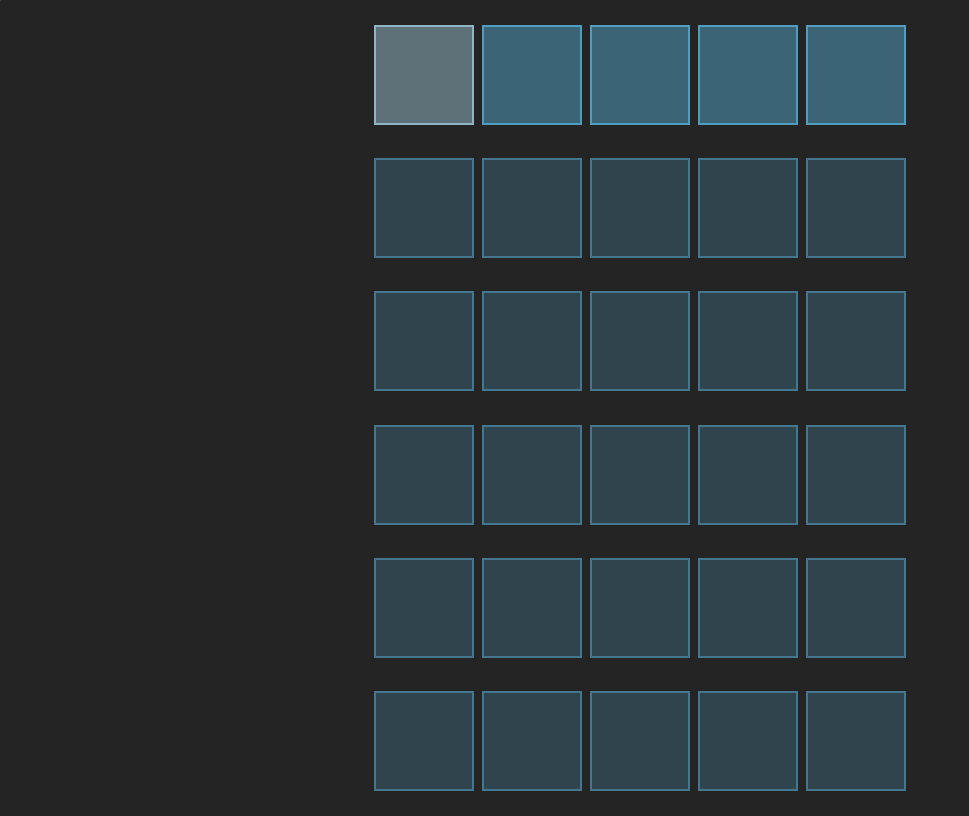
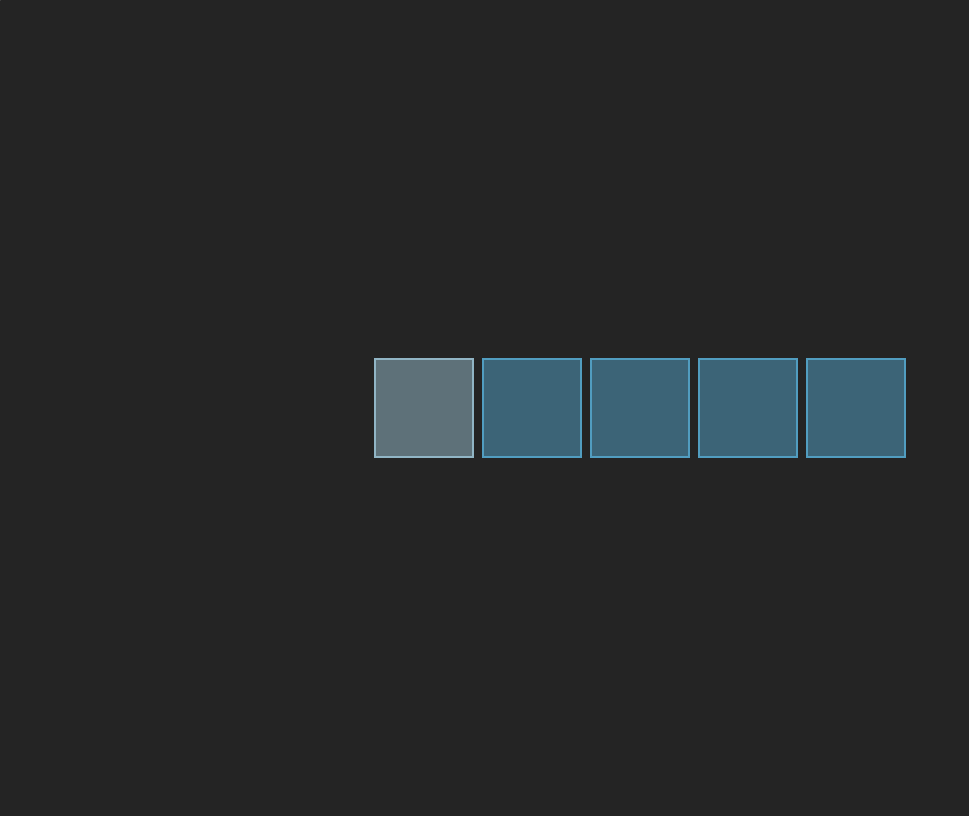
Before and after one commit to jhnns/woerdl, a Vue app: page / in a window 1280 px wide. Shown: the whole page, without its empty margins (0-969 px from the left). Built offline with nearby package versions, Linux system fonts and the light colour scheme.

Commit message:
First working state

```diff
--- a/src/App.vue
+++ b/src/App.vue
@@ -8,11 +8,4 @@ import Words from "./components/Words.vue";
   </main>
 </template>
 
-<style scoped>
-.app {
-  display: grid;
-  justify-content: center;
-  align-items: center;
-  height: 100vh;
-}
-</style>
+<style scoped></style>
--- a/src/components/Words.vue
+++ b/src/components/Words.vue
@@ -1,26 +1,24 @@
 <script setup lang="ts">
-import { computed, reactive, ref } from "vue";
+import { computed, onMounted, reactive } from "vue";
 import Word from "./Word.vue";
 import { ValidationState } from "../game.js";
 import { solvedWords, wantedWord } from "../lib/words.js";
 
 type WordRow = {
-  index: number;
   word: string;
   validationStates?: Array<ValidationState>;
 };
 
-const wordRows = reactive(
-  Array.from(
-    { length: 6 },
-    (_, index): WordRow => ({
-      index,
+const wordRows = reactive<Array<WordRow>>([]);
+const addWord = () => {
+  wordRows.push({
     word: "",
-      validationStates: undefined,
-    })
-  )
-);
-const currentIndex = ref(0);
+  });
+};
+onMounted(() => {
+  addWord();
+});
+
 const validateWordRow = ({ word }: WordRow) => {
   const validationStates = word.split("").map((character, index) => {
     const wantedCharacter = wantedWord.value.charAt(index);
@@ -34,10 +32,11 @@ const validateWordRow = ({ word }: WordRow) => {
 
   return validationStates;
 };
-const currentWordRow = computed(() => wordRows[currentIndex.value]);
 const isFinished = computed(() => {
+  const lastWordRow = wordRows.at(-1);
+
   return (
-    currentWordRow.value.validationStates?.every(
+    lastWordRow?.validationStates?.every(
       (validationState) =>
         validationState === ValidationState.PositionAndCharacterCorrect
     ) === true
@@ -50,20 +49,32 @@ const handleSubmit = (wordRow: WordRow, word: string) => {
     solvedWords.add(word);
     return;
   }
-  currentIndex.value = wordRow.index + 1;
+  addWord();
 };
 </script>
 
 <template>
+  <div class="words">
     <Word v-if="isFinished" :wanted-word="wantedWord" disabled />
     <Word
       v-else
-    v-for="wordRow of wordRows"
+      v-for="(wordRow, index) in wordRows"
       :wanted-word="wantedWord"
-    :disabled="currentIndex !== wordRow.index"
+      :disabled="index < wordRows.length - 1"
       :validation-states="wordRow.validationStates"
       @submit="({ word }) => handleSubmit(wordRow, word)"
     />
+  </div>
 </template>
 
-<style scoped></style>
+<style scoped>
+.words {
+  display: flex;
+  flex-flow: column-reverse;
+  justify-content: center;
+  align-items: center;
+  height: 100vh;
+  height: 100vh;
+  gap: 8px;
+}
+</style>
```
Lines whose indentation alone changed are shown as unchanged.
